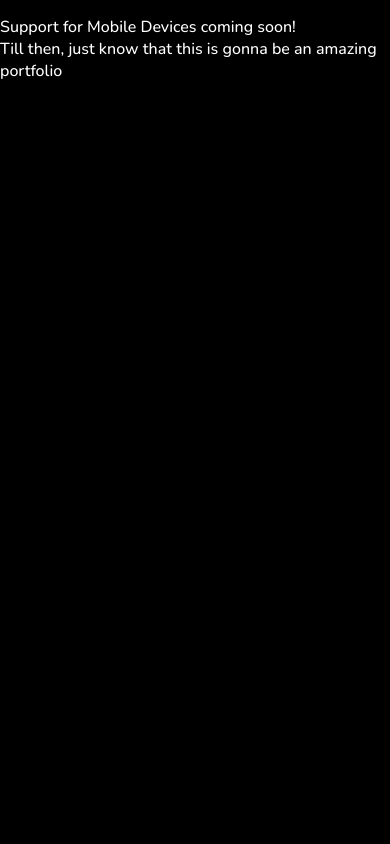
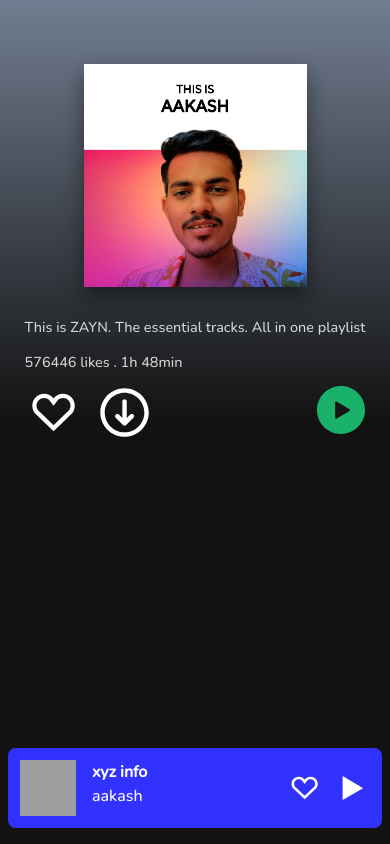
Before and after one commit to aakzsh/personalwebsite, a Vue app: page / in a window 390 px wide. Built offline with nearby package versions, Linux system fonts and the light colour scheme; grey boxes are pictures that could not be loaded.

Commit message:
add mobile views

```diff
--- a/src/App.vue
+++ b/src/App.vue
@@ -1,5 +1,5 @@
 <template>
-  <p v-if="isMobile">Support for Mobile Devices coming soon!<br>Till then, just know that this is gonna be an amazing portfolio</p>
+  <MobileHomePage v-if="isMobile"/>
   <MainContent v-if="isWeb"/>
   <BottomPlayer v-if="isWeb"/>
 </template>
@@ -7,11 +7,13 @@
 <script>
 import MainContent from './components/MainContent.vue';
 import BottomPlayer from './components/BottomPlayer.vue';
+import MobileHomePage from './components/HomePage.vue'
 export default {
   name: 'App',
   components: {
     MainContent,
-    BottomPlayer
+    BottomPlayer,
+    MobileHomePage
   },
   data: function(){
     return {
--- /dev/null
+++ b/src/components/HomePage.vue
@@ -0,0 +1,103 @@
+<template>
+<div class="mobile-home-body">
+    <div class="mobile-body-child">
+   <img src="../assets/images/this-is-aakash.jpg" alt="" class="profile-img" srcset="">
+<div class="meta-info">
+    <p>This is ZAYN. The essential tracks. All in one playlist</p>
+    <p>576446 likes . 1h 48min</p>
+    <div class="icons-flex">
+        <div class="icons-flex-left">
+            <img src="../assets/icons/heart.svg" alt="">
+            <img src="../assets/icons/download.svg" alt="">
+        </div>
+        <div>
+            <img src="../assets/icons/play-green.svg" class="icon-flex-right" alt="">
+        </div>
+    </div>
+</div>
+
+<div class="bottom-player" id="bottom-player">
+    <MobileBottomPlayer />
+</div>
+    </div>
+
+</div>
+</template>
+
+<script>
+import MobileBottomPlayer from './MobileBottomPlayer.vue'
+export default {
+    name: 'MobileHomePage',
+    components: {
+        MobileBottomPlayer
+    },
+//     created(){
+//         this.scrollToBottom();
+//     },
+//     setup(){
+//        function scrollToBottom() {
+//   window.scrollTo(0, document.body.scrollHeight);
+// }
+//         return {scrollToBottom}
+//     },
+}
+</script>
+
+<style scoped>
+    .mobile-home-body{
+        margin: 0;
+        padding: 0;
+        /* height: max-content;
+        min-height: 100%; */
+        display: flex;
+        flex-direction: column;
+        width: 100%;
+        /* background-color: pink; */
+        background: linear-gradient(#717d90,#121212, #121212);
+                /* background: linear-gradient(#717d90 55%, #121212 45%); */
+        backdrop-filter: blur(500px)
+    }
+.bottom-player{
+    position: fixed;
+    width: calc(100% - 1rem);
+    /* margin: 1rem; */
+    background-color: rgb(50, 50, 255);
+    bottom: 1rem;
+    border-radius: 0.5rem;
+}
+    .meta-info{
+        padding: 1rem;
+        font-size: 0.9rem;
+        color: rgba(255, 255, 255, 0.8);
+    }
+    .icons-flex{
+        display: flex;
+        justify-content: space-between;
+    }
+    .icons-flex-left{
+        display: flex;
+        gap: 1rem;
+    }
+    .icon-flex-right{
+       height: 3rem;
+    }
+    .mobile-body-child{
+        flex: 1;
+        height: 100%;
+        min-height: 100vh;
+        /* max-height: 100%; */
+        overflow: auto;
+        display: flex;
+        flex-direction: column;
+        align-items: center;
+    }
+    .profile-img{
+        /* width: 10rem; */
+        margin-top: 4rem;
+        width: calc(90vw - 8rem);
+        height: calc(90vw - 8rem);
+        box-shadow: rgba(0, 0, 0, 0.45) 0px 10px 20px;
+
+        /* max-width: 90vw; */
+    }
+</style>
--- a/src/components/MainContent.vue
+++ b/src/components/MainContent.vue
@@ -20,7 +20,7 @@
 export default {
     name: 'MainContent',
     setup(){
-        const count = ref(false);
+        const count = ref(true);
         function increment() {
       count.value = !count.value;
     }
--- /dev/null
+++ b/src/components/MobileBottomPlayer.vue
@@ -0,0 +1,60 @@
+<template>
+    <div class="bottom-player-div">
+        <div class="card-wrapper">
+
+        <img src="https://media.discordapp.net/attachments/873911460055642152/1144206354345640076/Picsart_23-08-24_15-15-29-859.jpg"  alt="" :style="style" srcset="" class="card-img">
+        <div>
+                <strong>xyz info</strong>
+                <p>aakash</p>
+            </div>
+    </div>
+
+    <div class="song-card-right">
+        <img src="../assets/icons/heart.svg" class="icon-right" alt="">
+        <img src="../assets/icons/solid-play.svg" class="icon-right" alt="">
+
+    </div>
+    </div>
+</template>
+
+<script>
+export default {
+    name: 'MobileBottomPlayer',
+}
+</script>
+
+<style scoped>
+.bottom-player-div{
+    display: flex;
+    justify-content: space-between;
+    align-items: center;
+    height: 6rem;
+    padding-left: 0.75rem;
+    padding-right: 0.75rem;
+    margin-top: -0.50rem;
+    margin-bottom: -0.50rem;
+}
+
+.song-card-right{
+    display: flex;
+    gap: 1rem;
+}
+.card-img{
+        height: 3.5rem;
+        width: 3.5rem;
+    }
+    .icon-right{
+        height: 2rem;
+    }
+.card-wrapper{
+    display: flex;
+    align-items: flex-end;
+    gap: 1rem;
+    font-size: 1rem;
+    line-height: 0.5rem;
+    /* width: 100%; */
+    /* min-width: 90vw; */
+}
+
+
+</style>
--- a/src/components/RightPane.vue
+++ b/src/components/RightPane.vue
@@ -40,5 +40,6 @@
     }
     .rightpane-parent:hover {
     overflow-y: auto;
+
 }
 </style>
```
Also changed, not shown: src/assets/icons/solid-play.svg (added).
